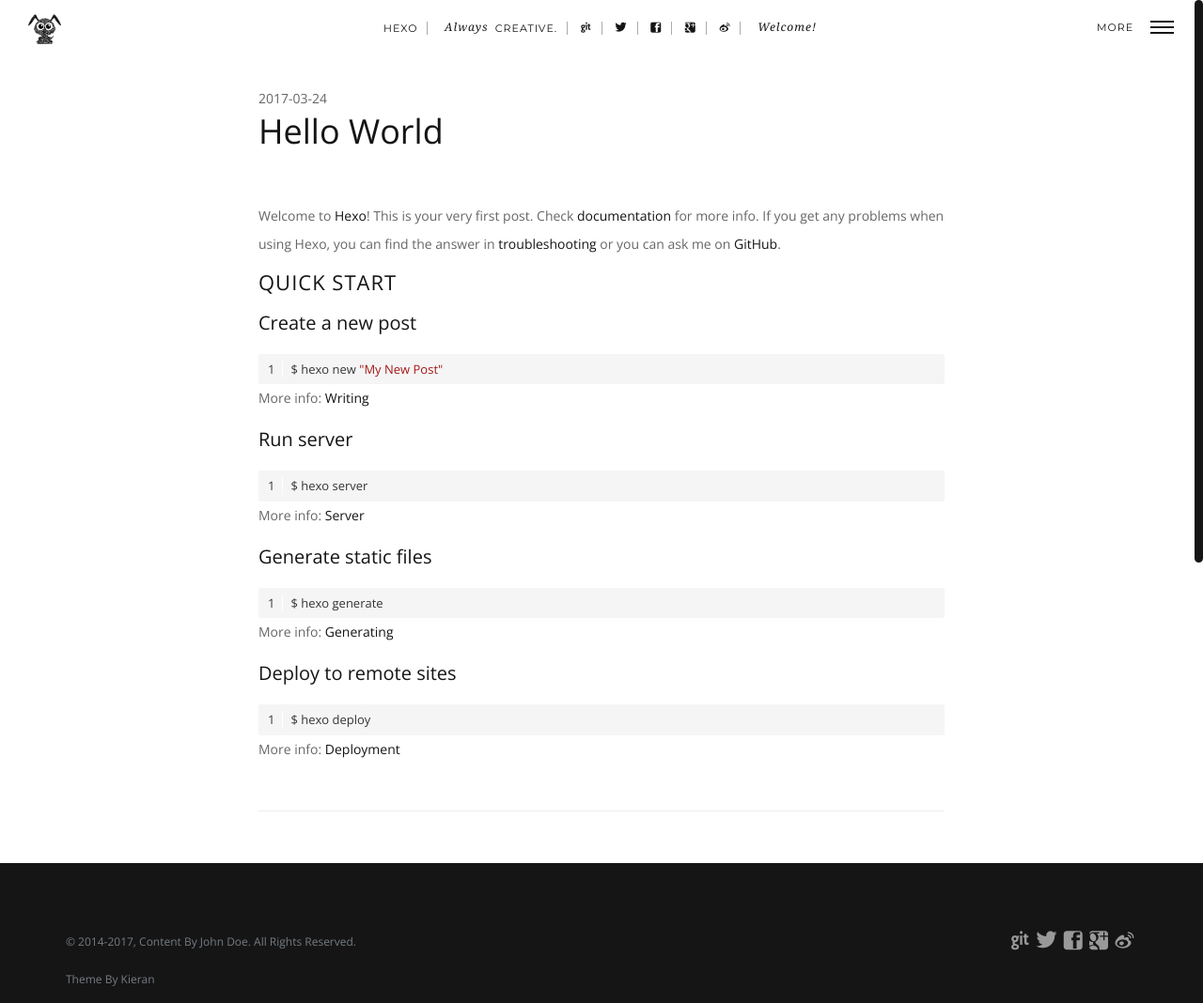
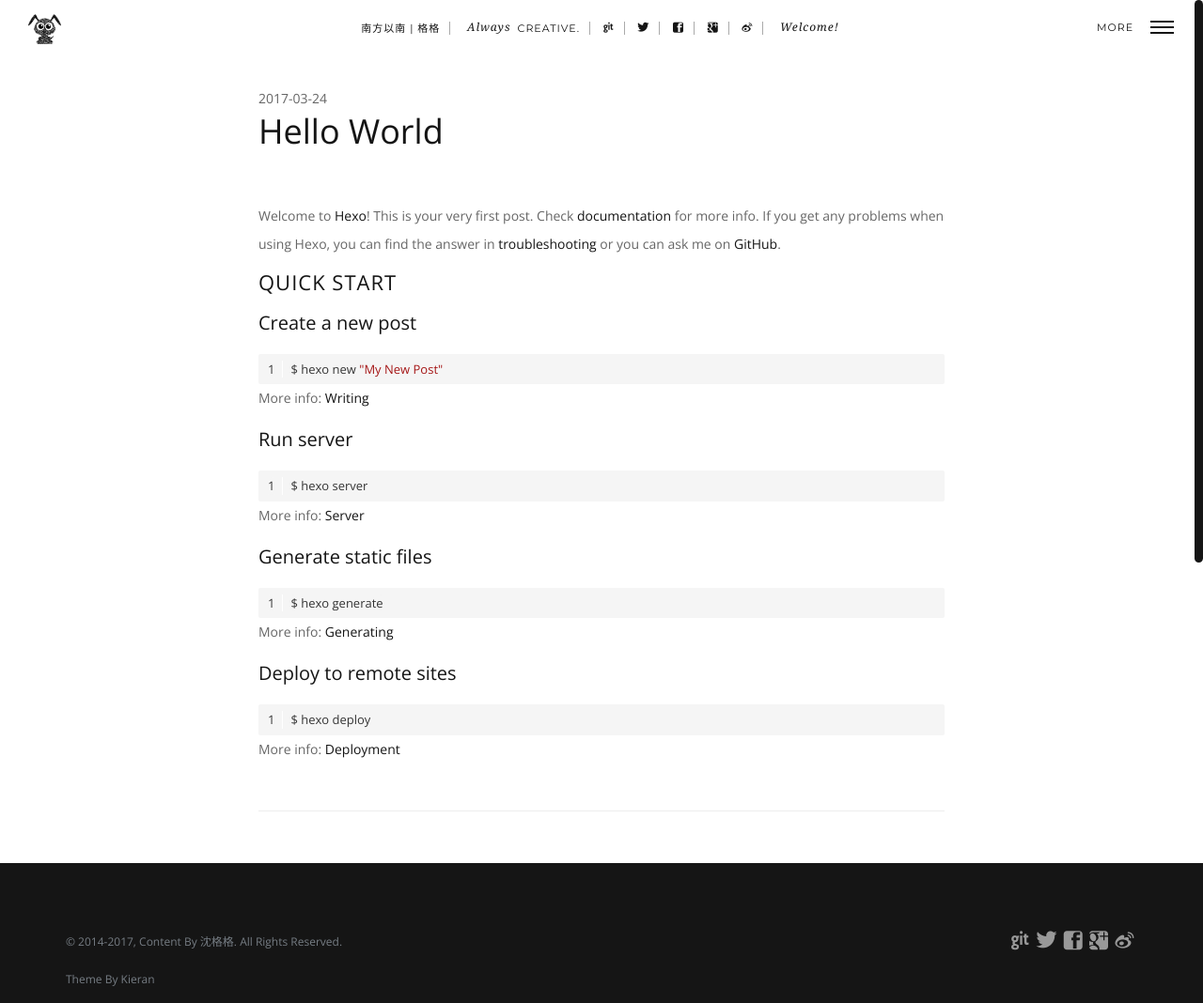
Before and after one commit to Asonling/Asonling.github.io, a plain HTML site: page 2017/03/24/hello-world/index.html in a window 1280 px wide. Shown: the whole page at 94% size. Drawn offline with nearby package versions, Linux system fonts and the light colour scheme.

Commit message:
Site updated: 2017-03-24 22:12:22

```diff
--- a/2017/03/24/hello-world/index.html
+++ b/2017/03/24/hello-world/index.html
@@ -17,20 +17,20 @@
 <!--<![endif]-->
 
 <head>
-  <title>Hello World | Hexo</title>
+  <title>Hello World | 南方以南 | 格格</title>
   <!-- Meta data -->
     <meta http-equiv="Content-Type" content="text/html" charset="UTF-8" >
     <meta http-equiv="X-UA-Compatible" content="IE=edge"/>
     <meta name="viewport" content="width=device-width, initial-scale=1.0" />
-    <meta name="generator" content="Hexo">
-    <meta name="author" content="John Doe">
-    <meta name="description" content="" />
+    <meta name="generator" content="南方以南 | 格格">
+    <meta name="author" content="沈格格">
+    <meta name="description" content="回忆，分享，学习，未来" />
     <meta name="keywords" content="" />
 
     <!-- Favicon, (keep icon in root folder) -->
     <link rel="Shortcut Icon" href="/img/favicon.ico" type="image/ico">
 
-    <link rel="alternate" href="/atom.xml" title="Hexo" type="application/atom+xml">
+    <link rel="alternate" href="/atom.xml" title="南方以南 | 格格" type="application/atom+xml">
     <link rel="stylesheet" href="/css/all.css" media="screen" type="text/css">
 
     <link rel="stylesheet" href="/highlightjs/vs.css" type="text/css">
@@ -129,7 +129,7 @@
                     <!-- Info-bar -->
                     <nav>
                         <ul class="nav">
-                            <li><a href="/" class="animsition-link">Hexo</a></li>
+                            <li><a href="/" class="animsition-link">南方以南 | 格格</a></li>
                             <li class="nolink"><span>Always </span>Creative.</li>
 
                             <li><a href="https://github.com/" title="Github" target="_blank"><i class="icon-github"></i></a></li>
@@ -214,7 +214,7 @@
     <div class="container">
             <div class="copy">
                 <p>
-                    &copy; 2014<script>new Date().getFullYear()>2010&&document.write("-"+new Date().getFullYear());</script>, Content By John Doe. All Rights Reserved.
+                    &copy; 2014<script>new Date().getFullYear()>2010&&document.write("-"+new Date().getFullYear());</script>, Content By 沈格格. All Rights Reserved.
                 </p>
                 <p>Theme By <a href="//go.kieran.top" style="color: #767D84">Kieran</a></p>
             </div>
```
Also changed, not shown: archives/2017/03/index.html (+7 -7 lines), archives/2017/index.html (+7 -7 lines), archives/index.html (+7 -7 lines), index.html (+7 -7 lines).
